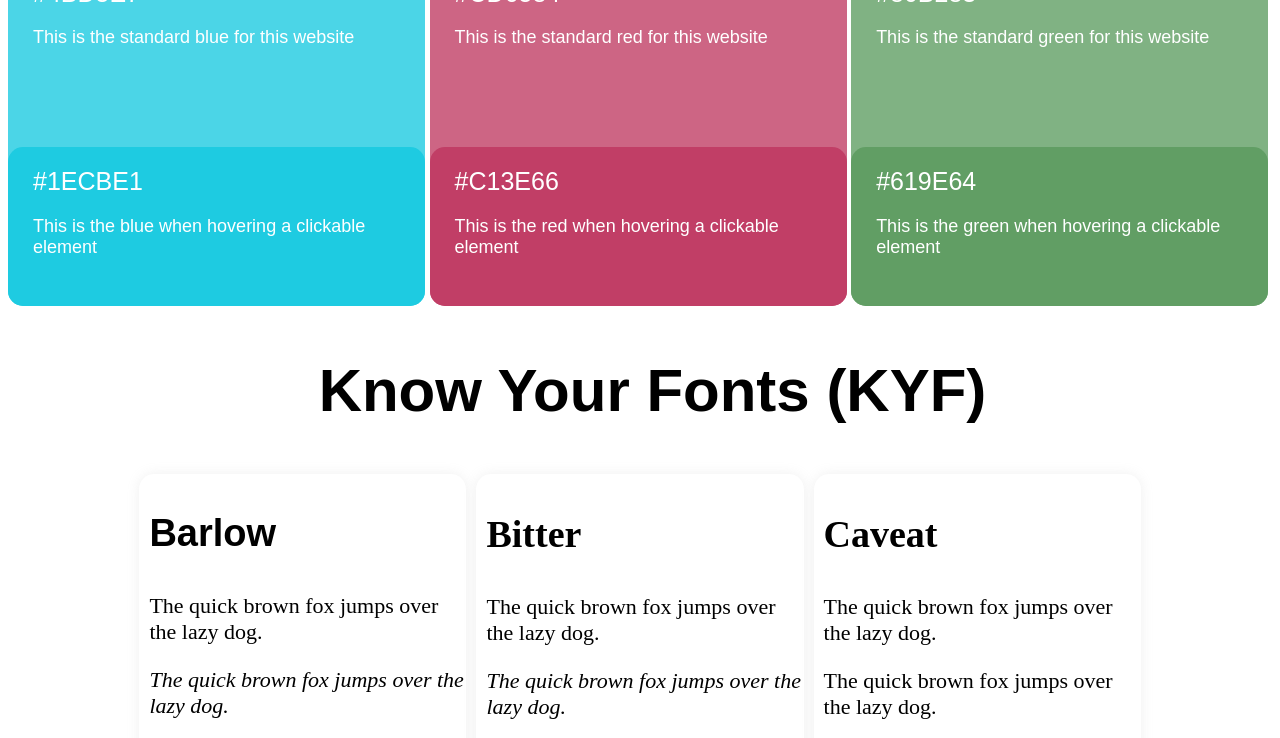
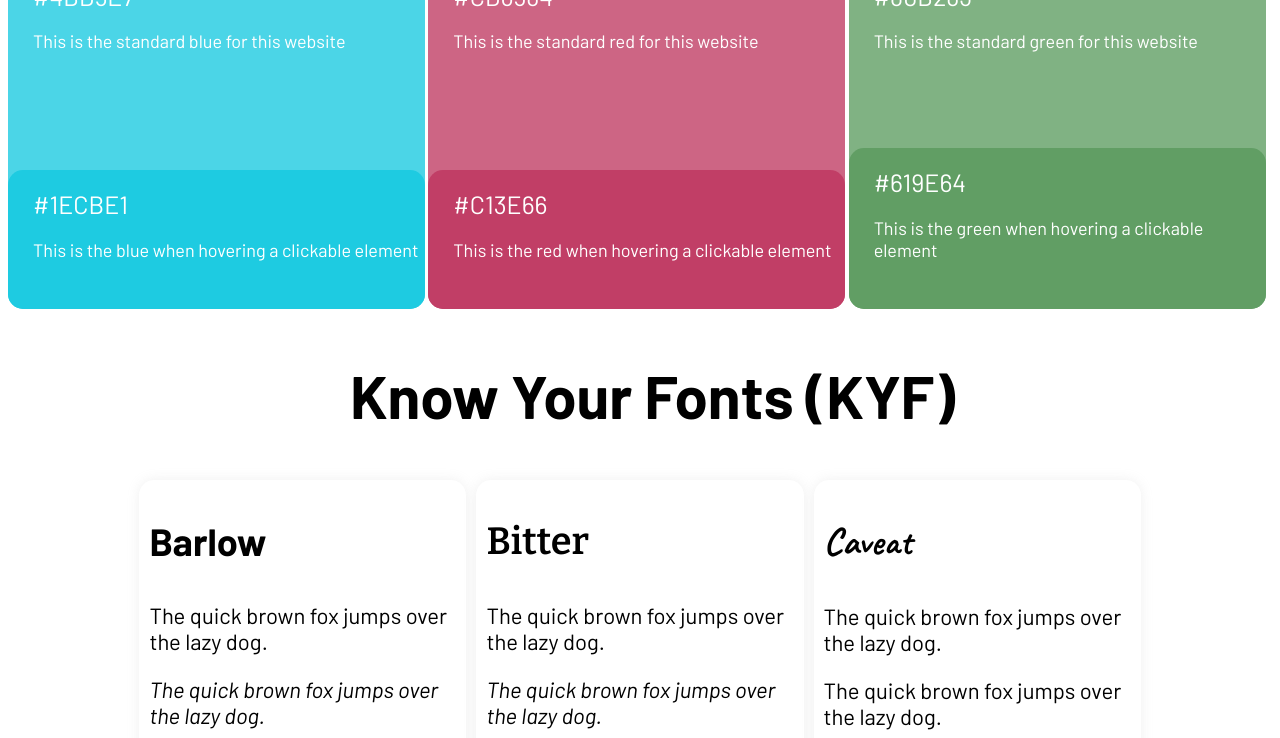
Before and after one commit to asawaaah/asawaaah.github.io, a plain HTML site: page index.html in a window 1280 px wide. Shown: the part 357-1095 px from the top of the page. Drawn offline with nearby package versions, Linux system fonts and the light colour scheme.

Commit message:
Update styles.css

```diff
--- a/styles.css
+++ b/styles.css
@@ -1,5 +1,5 @@
 /* universal */
-
+@import url('https://fonts.googleapis.com/css2?family=Barlow:ital,wght@0,400;0,700;1,400&family=Bitter:ital,wght@0,400;0,600;1,400;1,600&family=Caveat:wght@400;500;600;700&display=swap');
 /* SECTION COLORS */
 
 .colors {
```
